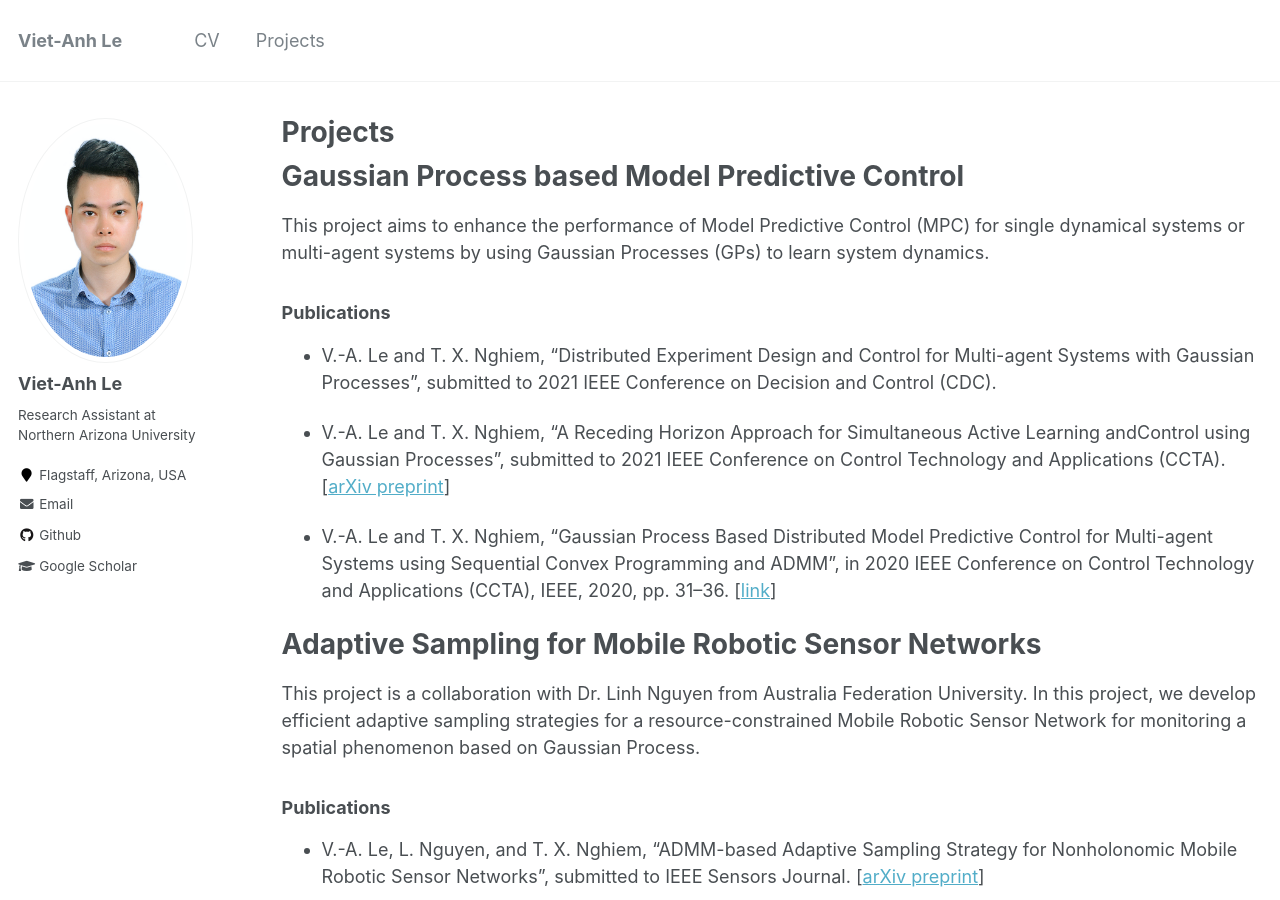
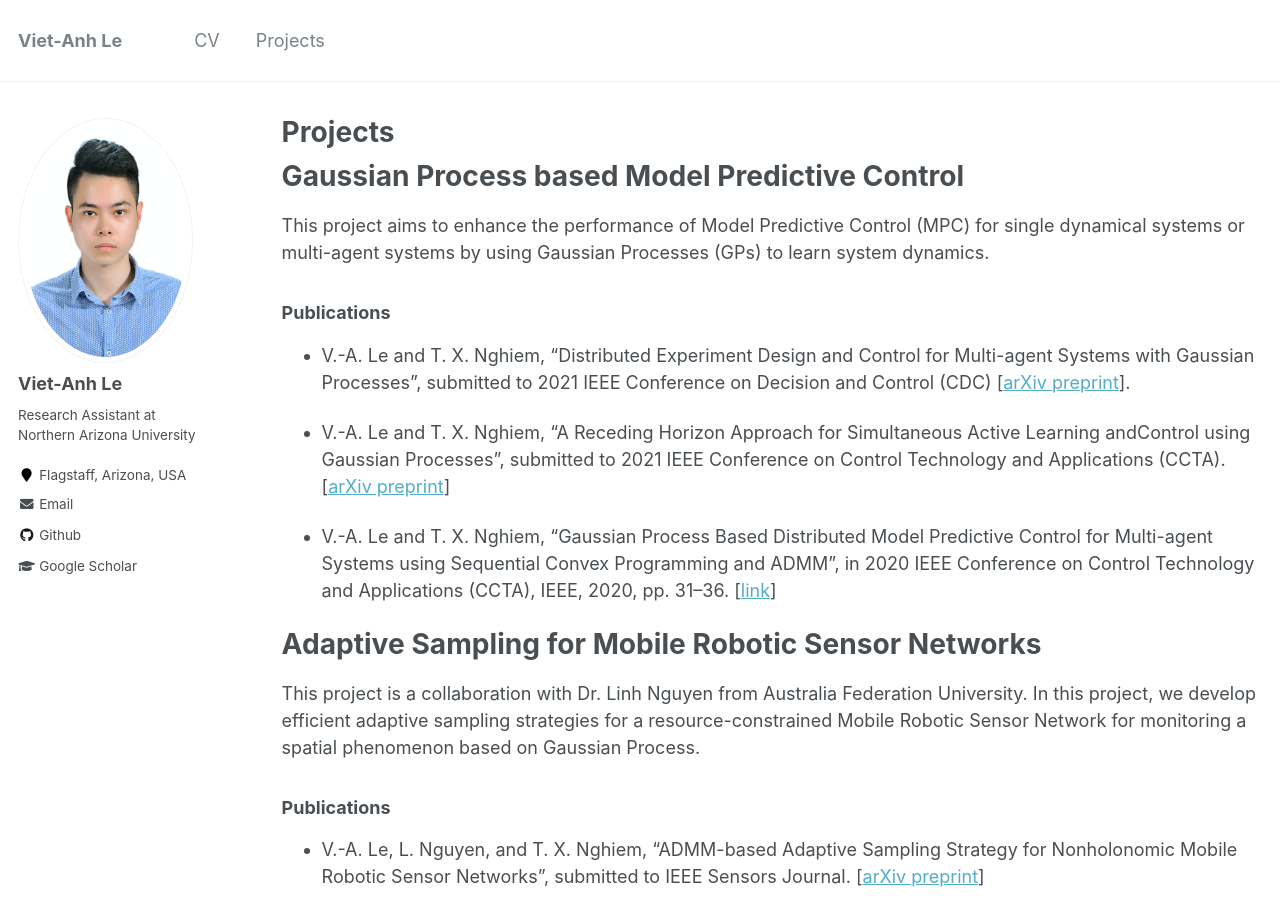
Before and after one commit to vietanhle0101/vietanhle0101.github.io, a Jekyll site: the page built from _pages/projects.md, in a window 1280 px wide and 900 px high. Built offline with Jekyll 4.4.1, drawn with Linux system fonts in a browser that asks for light colours.

Commit message:
update projects

```diff
--- a/_pages/projects.md
+++ b/_pages/projects.md
@@ -12,7 +12,7 @@ This project aims to enhance the performance of Model Predictive Control (MPC) f
 
 ### Publications
 
-* V.-A. Le and T. X. Nghiem, “Distributed Experiment Design and Control for Multi-agent Systems with Gaussian Processes”, submitted to 2021 IEEE Conference on Decision and Control (CDC).
+* V.-A. Le and T. X. Nghiem, “Distributed Experiment Design and Control for Multi-agent Systems with Gaussian Processes”, submitted to 2021 IEEE Conference on Decision and Control (CDC) [[arXiv preprint](https://arxiv.org/abs/2103.14156)].
 
 * V.-A. Le and T. X. Nghiem, “A Receding Horizon Approach for Simultaneous Active Learning andControl using Gaussian Processes”, submitted to 2021 IEEE Conference on Control Technology and Applications (CCTA). [[arXiv preprint](https://arxiv.org/abs/2101.10351)]
 
```
Also changed, not shown: 1 other file.
